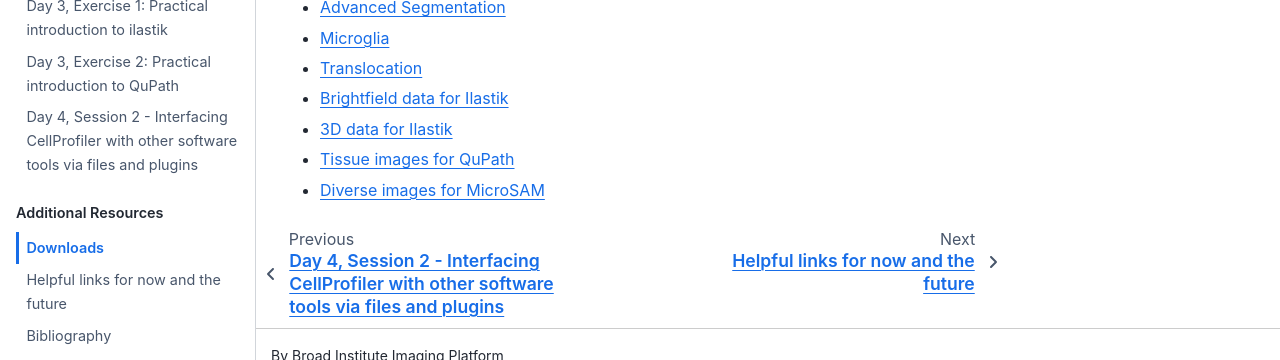
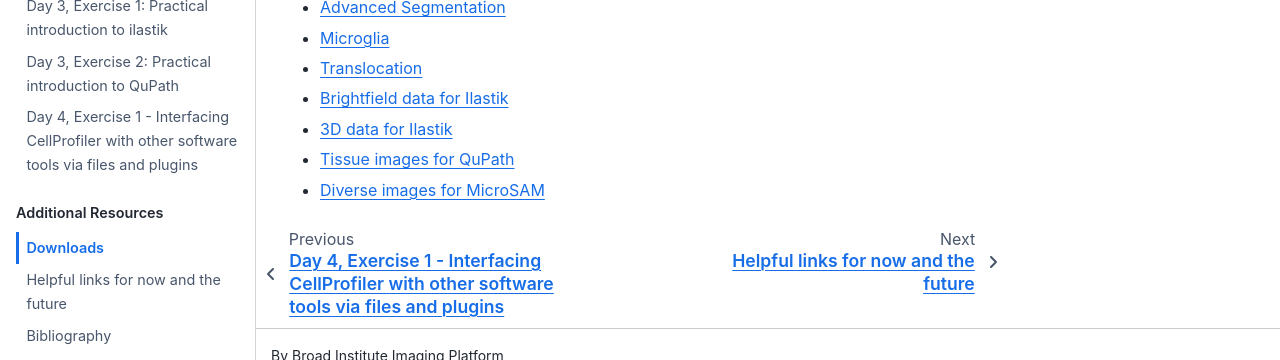
Before and after one commit to broadinstitute/BAB3, a Jupyter Book: the page built from docs/downloads.md, in a window 1280 px wide and 900 px high, scrolled down 2127 px. Shown: the part 493-853 px from the top of the window. Built offline with Jupyter Book 1.0.4 settings and Sphinx 7.4.7 and the Sphinx Book theme 1.1.4, drawn with Linux system fonts in a browser that asks for light colours.

Commit message:
Normalizing headers

```diff
--- a/docs/BeginnerSegmentation/BeginnerSegmentationPlugins.md
+++ b/docs/BeginnerSegmentation/BeginnerSegmentationPlugins.md
@@ -1,4 +1,4 @@
-# Day 4, Session 2 - Interfacing CellProfiler with other software tools via files and plugins
+# Day 4, Exercise 1 - Interfacing CellProfiler with other software tools via files and plugins
 
 *Lab authors: Beth Cimini*.
 
```
